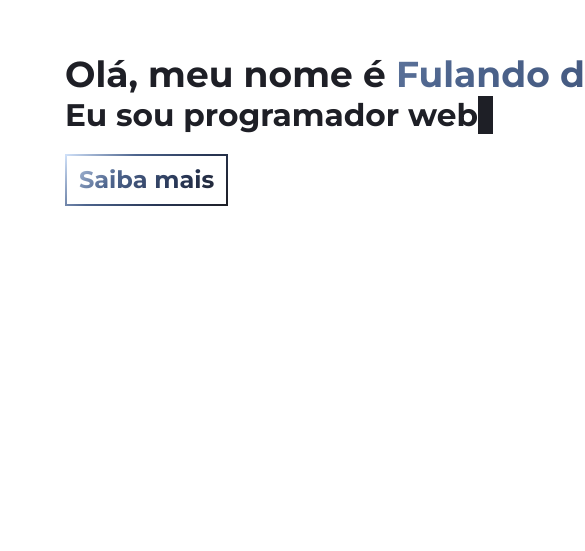
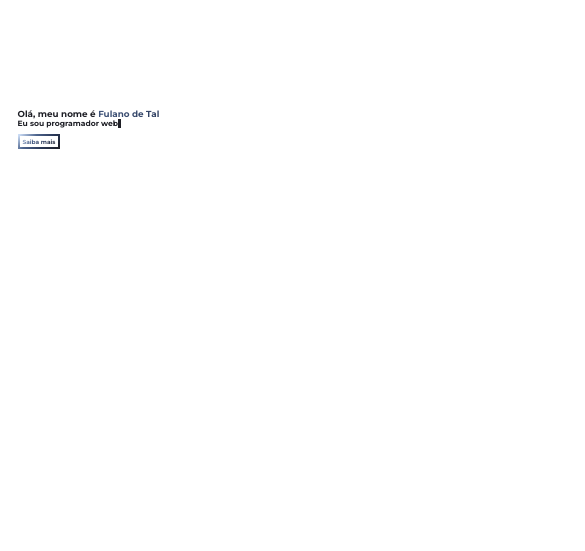
Before and after one commit to guvarallo/selfolio, a React (Create React App) app: page / in a window 390 px wide. Shown: the part 293-844 px from the top of the page, 585 px wide, since content can reach past the window. Built offline with nearby package versions, Linux system fonts and the light colour scheme.

Commit message:
started responsive layout

```diff
--- a/public/index.html
+++ b/public/index.html
@@ -2,8 +2,10 @@
 <html lang="en">
   <head>
     <meta charSet="utf-8" />
-    <meta name="viewport" content="width=device-width, initial-scale=1" />
-    <meta name="theme-color" content="#000000" />
+    <meta name="viewport" content="width=device-width,initial-scale=1,maximum-scale=1,user-scalable=no">
+    <meta http-equiv="X-UA-Compatible" content="IE=edge,chrome=1">
+    <meta name="HandheldFriendly" content="true">
+
     <link rel="icon" href="%PUBLIC_URL%/favicon.ico?v=2" />
     <link
         href="https://fonts.googleapis.com/css2?family=Montserrat:wght@400;700&display=swap"
--- a/src/components/Footer/styles.ts
+++ b/src/components/Footer/styles.ts
@@ -4,7 +4,7 @@ import { colors } from '../../source/data';
 export const Container = styled.footer`
   background: ${colors.first};
   color: ${colors.second};
-  height: 12em;
+  height: 10em;
 
   a {
     color: ${colors.second};
@@ -48,7 +48,7 @@ export const Container = styled.footer`
   span {
     display: block;
     margin-top: 1em;
-    font-size: 13px;
+    font-size: 0.5em;
     text-align: center;
     color: ${colors.second};
 
--- a/src/components/Main/styles.ts
+++ b/src/components/Main/styles.ts
@@ -4,6 +4,7 @@ import { colors } from '../../source/data';
 export const Outdoor = styled.section`
   min-height: 100vh;
   height: 100vh;
+  margin-left: 3em;
   display: flex;
   flex-direction: column;
   justify-content: center;
@@ -13,7 +14,6 @@ export const Outdoor = styled.section`
   z-index: -1;
 
   h1 {
-    margin-left: 65px;
     white-space: nowrap;
     max-width: fit-content;
     font-weight: bold;
@@ -46,7 +46,6 @@ export const Outdoor = styled.section`
   }
 
   .text-typing {
-    margin-left: 65px;
     overflow: hidden;
     font-size: 1.3em;
     white-space: nowrap;
@@ -73,20 +72,4 @@ export const Outdoor = styled.section`
       border-color: ${colors.first};
     }
   }
-  /* @media (max-width: 75em) {
-    font-size: 1rem;
-  }
-
-  @media (max-width: 56.25em) {
-    font-size: 3.6rem;
-    text-align: center;
-  }
-
-  @media (max-width: 37.5em) {
-    font-size: 10%;
-  }
-
-  @media (max-width: 20em) {
-    font-size: 1rem;
-  } */
 `;
--- a/src/components/Projects/styles.ts
+++ b/src/components/Projects/styles.ts
@@ -34,6 +34,8 @@ export const Container = styled.section`
 
     a {
       margin-left: 0;
+      margin-right: 1em;
+      margin-bottom: 0.7em;
     }
   }
 
@@ -47,7 +49,6 @@ export const Container = styled.section`
 
 export const Link = styled.a`
   display: inline-block;
-  margin-left: 1em !important;
   background: linear-gradient(
     -45deg,
     ${colors.first},
--- a/src/source/data.ts
+++ b/src/source/data.ts
@@ -10,13 +10,13 @@ export const colors = {
 };
 
 export const headData = {
-  title: 'Nome | Desenvolvedor',
-  description: 'Bem vindo ao meu site',
+  title: 'Fulano | Programador',
+  description: 'Bem vindo ao site do Fulano de Tal',
 };
 
 export const mainData = {
   title: 'Olá, meu nome é ',
-  name: 'Fulando de Tal',
+  name: 'Fulano de Tal',
   subtitle: 'Eu sou programador web',
   cta: 'Saiba mais',
 };
--- a/src/styles/cta.ts
+++ b/src/styles/cta.ts
@@ -4,9 +4,8 @@ import { colors } from '../source/data';
 export const Cta = styled.a`
   display: inline-block;
   position: relative;
+  margin-top: 1em;
   padding: 0.5rem;
-  margin-top: 20px;
-  margin-left: 65px;
   font-weight: bold;
   line-height: 1;
   z-index: 1;
--- a/src/styles/global.ts
+++ b/src/styles/global.ts
@@ -11,7 +11,7 @@ export default createGlobalStyle`
 
   html {
     font-family: 'Montserrat', sans-serif;
-    font-size: 24px;
+    font-size: 1.5vw;
     color: ${colors.first};
   }
 
```
